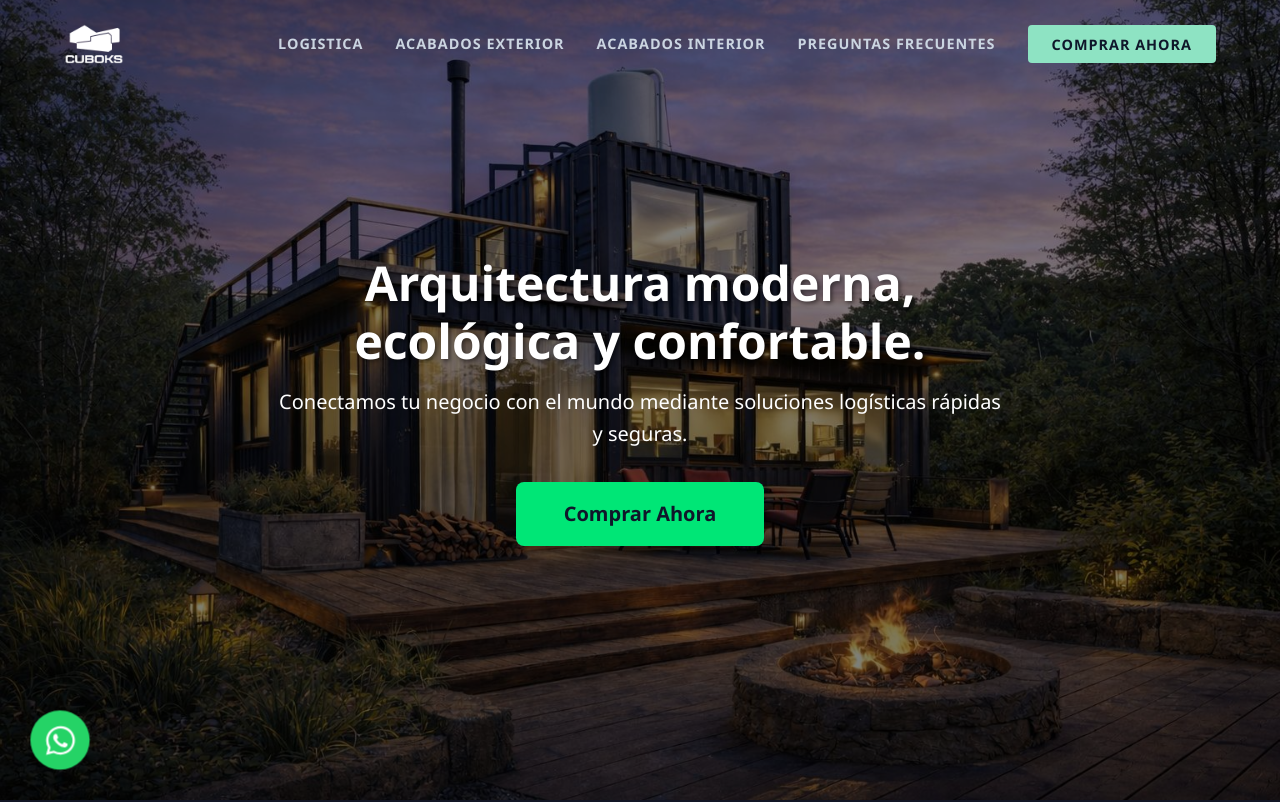
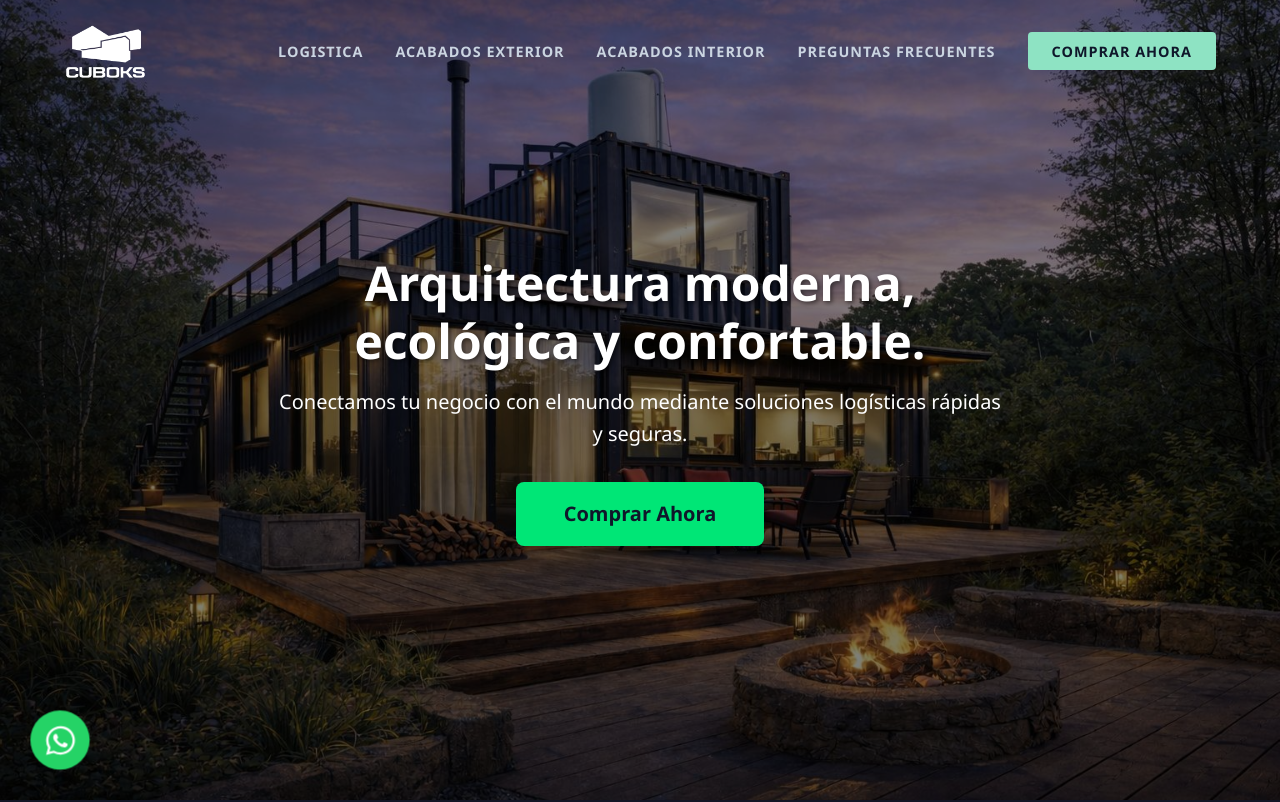
Before and after one commit to CristianK25/CUBOKS-Container-Transporte-, a website built with Vite: page index.html in a window 1280 px wide. Shown: the top 802 px of the page. Built offline with nearby package versions, Linux system fonts and the light colour scheme; files whose address does not match are found by name.

Commit message:
style(navbar): logo mas grande

```diff
--- a/css/components/navbar.css
+++ b/css/components/navbar.css
@@ -47,7 +47,7 @@
 }
 
 .nav-logo-img {
-    height: 40px; /* Tamaño estándar para Desktop */
+    height: 55px; /* Tamaño aumentado para Desktop */
     width: auto;
     display: block;
 
```
